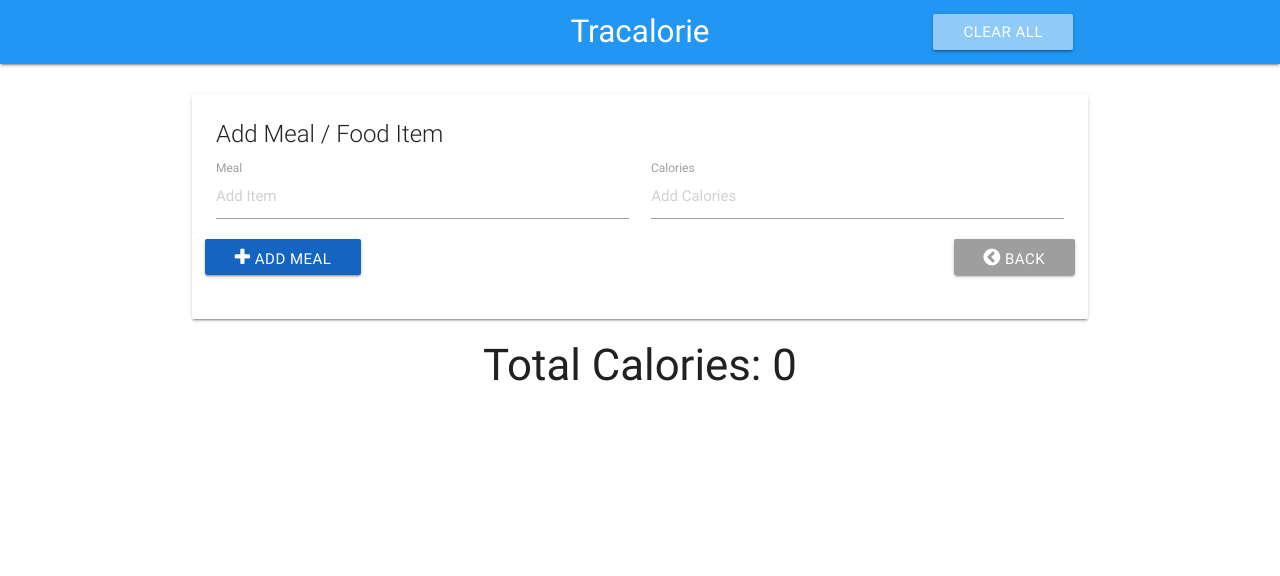
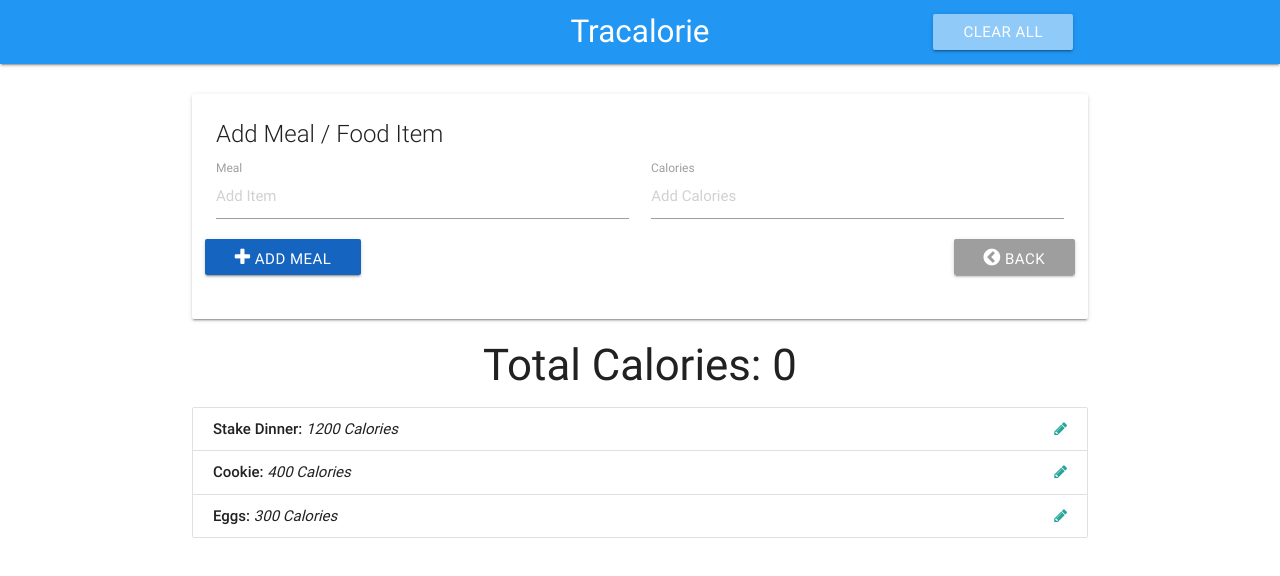
Before and after one commit to juliocezar96/Tracalorie-Project, a plain HTML site: page index.html in a window 1280 px wide. Drawn offline with nearby package versions, Linux system fonts and the light colour scheme.

Commit message:
Get & Populate Items

```diff
--- a/app.js
+++ b/app.js
@@ -9,7 +9,7 @@ const ItemCtrl = (function () {
   };
 
   const data = {
-    item: [
+    items: [
       { id: 0, name: "Stake Dinner", calories: 1200 },
       { id: 1, name: "Cookie", calories: 400 },
       { id: 2, name: "Eggs", calories: 300 },
@@ -17,8 +17,12 @@ const ItemCtrl = (function () {
     currentItem: null,
     totalCalories: 0,
   };
+
   //Public Metods
   return {
+    getItems: function () {
+      return data.items;
+    },
     logData: function () {
       return data;
     },
@@ -27,8 +31,28 @@ const ItemCtrl = (function () {
 
 //UI Controler
 const UICtrl = (function () {
+  const UISelectors = {
+    itemsList: "#item-list",
+  };
   //Public Metods
-  return {};
+  return {
+    populateItemList: function (items) {
+      let html = "";
+      items.forEach(function (item) {
+        html += `
+        <li class="collection-item" id="item-${item.id}">
+        <strong>${item.name}:</strong>
+        <em>${item.calories} Calories</em>
+        <a href="#" class="secondary-content">
+          <i class="edit-item fa fa-pencil"></i>
+        </a>
+      </li>`;
+      });
+
+      //Insert List items
+      document.querySelector(UISelectors.itemsList).innerHTML = html;
+    },
+  };
 })();
 
 //App Controler
@@ -36,7 +60,10 @@ const App = (function (ItemCtrl, UICtrl) {
   //Public Metods
   return {
     init: function () {
-      console.log("aq");
+      //Fetch items from data structure
+      const items = ItemCtrl.getItems();
+      //Populate list with items
+      UICtrl.populateItemList(items);
     },
   };
 })(ItemCtrl, UICtrl);
--- a/index.html
+++ b/index.html
@@ -75,26 +75,7 @@
       </h3>
 
       <!-- Item List -->
-      <!-- <ul id="item-list" class="collection">
-        <li class="collection-item" id="item-0">
-          <strong>Steak Dinner: </strong> <em>1200 Calories</em>
-          <a href="#" class="secondary-content">
-            <i class="fa fa-pencil"></i>
-          </a>
-        </li>
-        <li class="collection-item" id="item-0">
-          <strong>Cookie: </strong> <em>400 Calories</em>
-          <a href="#" class="secondary-content">
-            <i class="fa fa-pencil"></i>
-          </a>
-        </li>
-        <li class="collection-item" id="item-0">
-          <strong>Eggs: </strong> <em>300 Calories</em>
-          <a href="#" class="secondary-content">
-            <i class="fa fa-pencil"></i>
-          </a>
-        </li>
-      </ul> -->
+      <ul id="item-list" class="collection"></ul>
     </div>
 
     <script
```
